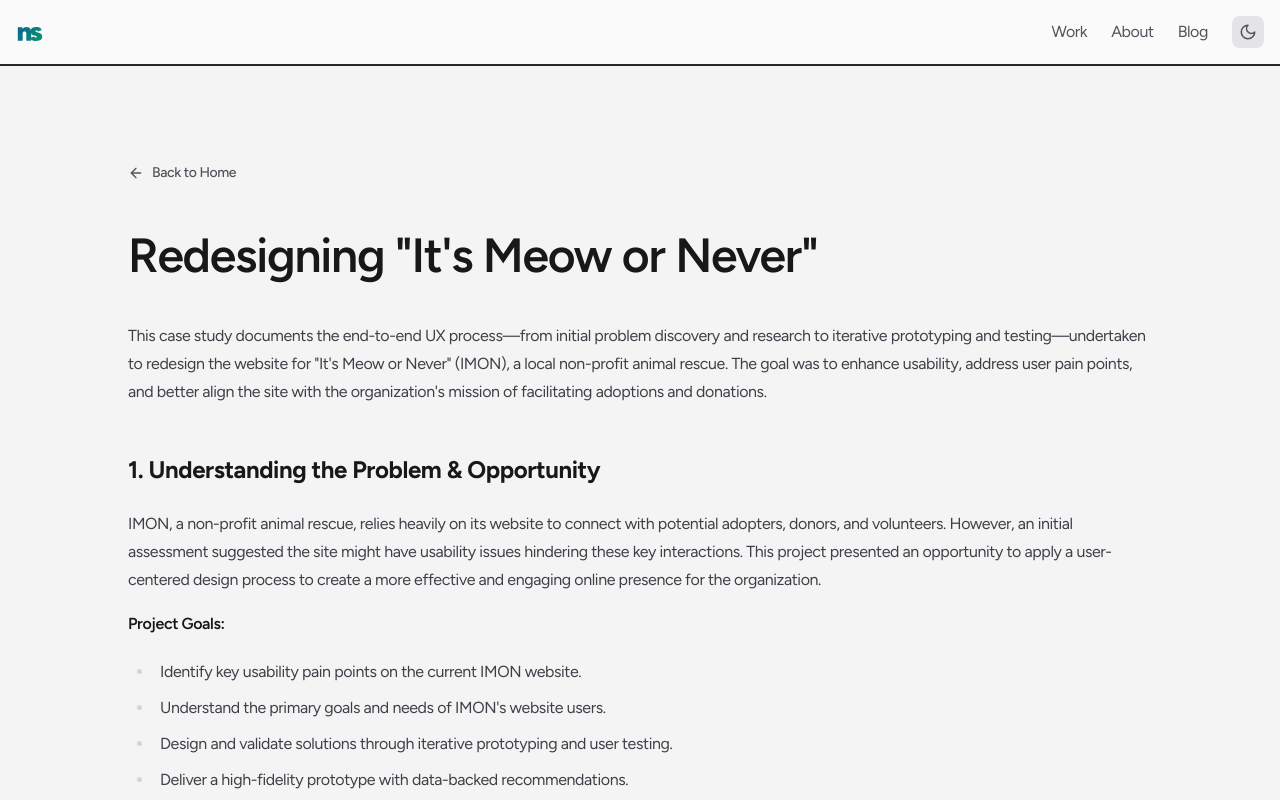
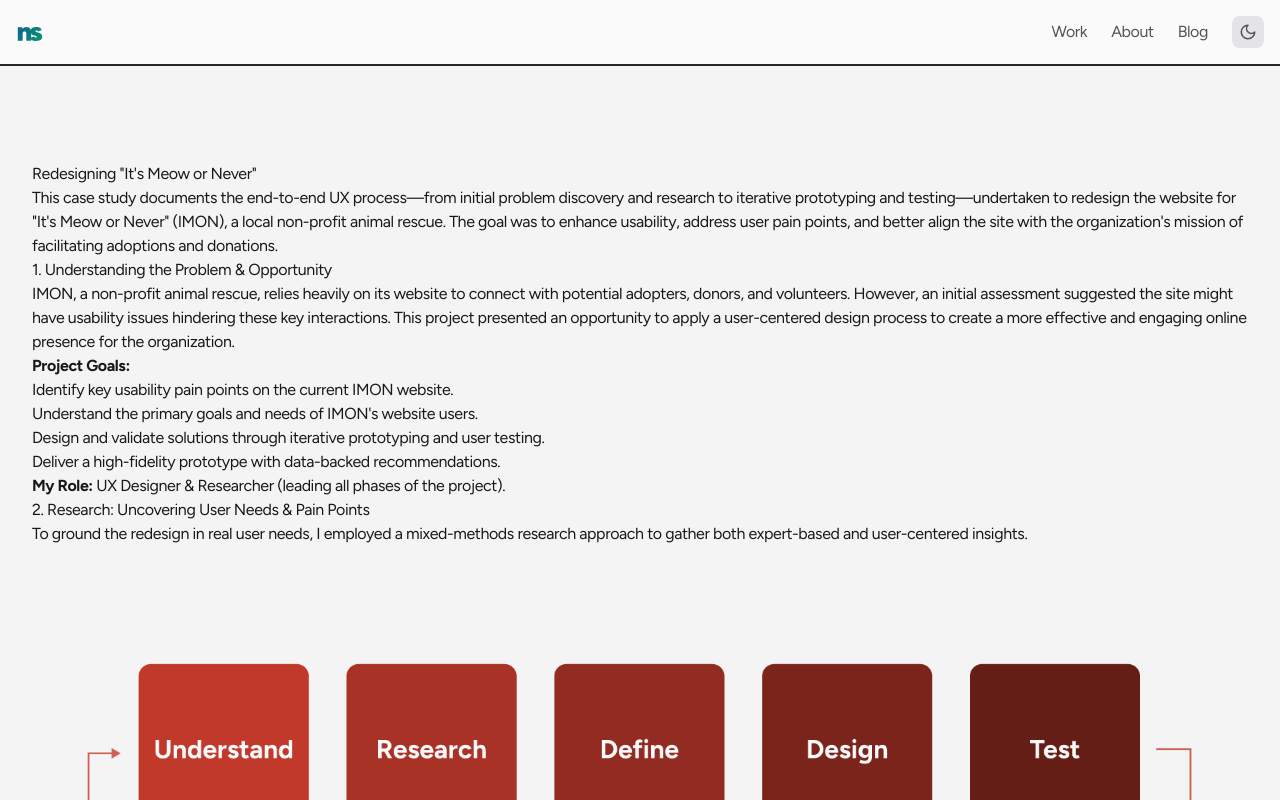
Before and after one commit to nthsm/portfolio, a Next.js app: page /its-meow-or-never in a window 1280 px wide. Shown: the top 800 px of the page. Built offline with nearby package versions, Linux system fonts and the light colour scheme.

Commit message:
Update layout.tsx

```diff
--- a/app/(posts)/layout.tsx
+++ b/app/(posts)/layout.tsx
@@ -4,15 +4,26 @@ import { ArrowLeft } from 'lucide-react'
 import SiteLayout from '@/components/ui/SiteLayout'
 import { ProjectNavigation } from '@/components/ui/ProjectNavigation'
 import Script from 'next/script'
+import { usePathname } from 'next/navigation'
+import { cn } from '@/lib/utils'
 
 export default function LayoutBlogPost({
   children,
 }: {
   children: React.ReactNode
 }) {
+  const pathname = usePathname()
+  const isImonPage = pathname === '/its-meow-or-never'
+
   return (
-    <SiteLayout showProgressBar>
-      <main className="prose prose-zinc mx-auto max-w-5xl pb-20 dark:prose-invert prose-h1:text-5xl prose-h1:font-semibold prose-h1:tracking-tight">
+    // Pass fullWidth prop based on the route
+    <SiteLayout showProgressBar fullWidth={isImonPage}>
+      {/* Removed prose classes entirely from this main element */}
+      <main className={cn(
+        "pb-20", // Basic padding only
+        !isImonPage && "prose prose-zinc dark:prose-invert mx-auto max-w-5xl" // Apply prose and constraints ONLY if NOT IMON page
+      )}>
+        {!isImonPage && (
           <Link
             href="/"
             className="no-underline mb-12 inline-flex items-center gap-2 text-sm text-zinc-600 transition-colors hover:text-zinc-900 dark:text-zinc-400 dark:hover:text-zinc-50"
@@ -20,12 +31,15 @@ export default function LayoutBlogPost({
             <ArrowLeft className="h-4 w-4" />
             <span>Back to Home</span>
           </Link>
+        )}
 
         {children}
 
+        {/* Navigation needs to be inside a constrained container */}
+        <div className={cn(!isImonPage ? "mt-20 pt-8 border-t border-zinc-200 dark:border-zinc-800" : "max-w-5xl mx-auto px-4 lg:px-8")}>
             <ProjectNavigation />
+        </div>
       </main>
-      {/* Vimeo Script */}
       <Script src="https://player.vimeo.com/api/player.js" strategy="lazyOnload" />
     </SiteLayout>
   )
```
Lines whose indentation alone changed are shown as unchanged.
